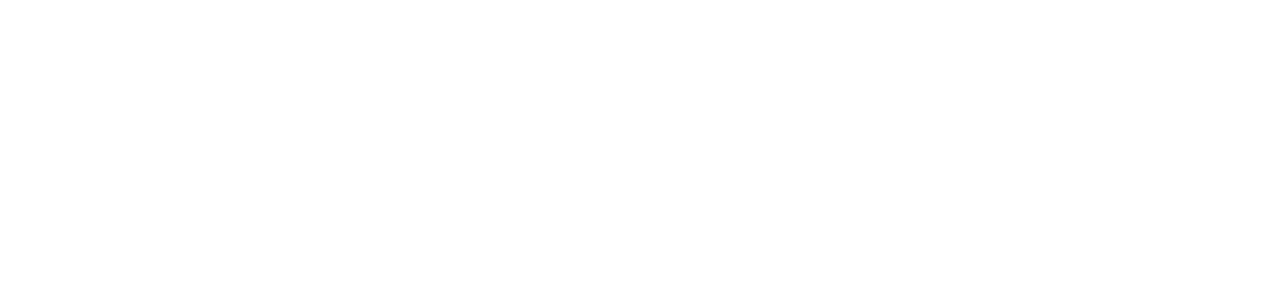
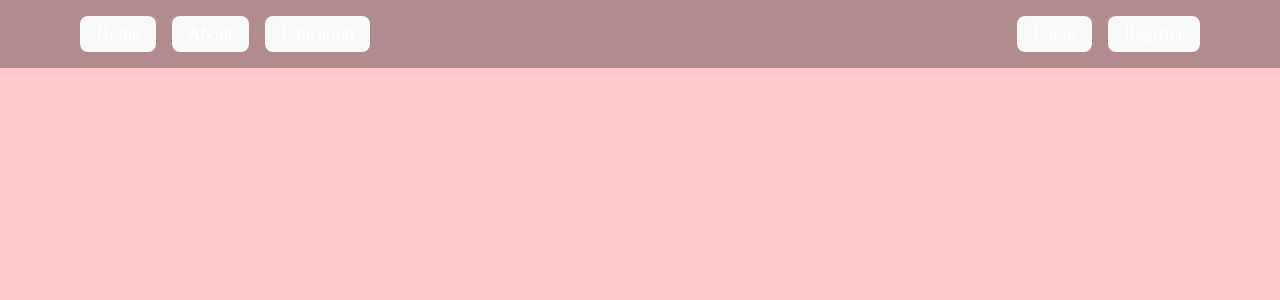
Before and after one commit to Miku21750/Capstone_frond_end, a React (Vite) app in the folder front/: page /about in a window 1280 px wide. Before the commit this address had no page. Shown: the top 300 px of the page. Built offline with nearby package versions, Linux system fonts and the light colour scheme; a web font is replaced by a local one.

Commit message:
feat: add About page component and update routing to include About section

```diff
--- a/front/src/App.jsx
+++ b/front/src/App.jsx
@@ -6,6 +6,7 @@
 import { HomePage } from './Pages/Home_Page'
 import { LoginForm, RegisterForm } from './components/sc-form'
 import { Navigation } from './components/navigation'
+import { About } from './Pages/about'
 function App() {
   const [count, setCount] = useState(0)
 
@@ -15,6 +16,7 @@
         <Routes>
           <Route path='/' element={<Navigation />}>
             <Route index element={<HomePage />} />
+            <Route path='/about' element={<About />} />
           </Route>
           <Route path='/login' element={<LoginForm />}></Route>
           <Route path='/register' element={<RegisterForm />}></Route>
--- /dev/null
+++ b/front/src/Pages/about.jsx
@@ -0,0 +1,13 @@
+import React from 'react'
+
+export const About = () => {
+    return (
+        <>
+            <section className='h-screen bg-red-200 relative'>
+                <div className="relative  flex flex-col justify-center items-start h-full px-6 md:px-20 text-white space-y-6">
+
+                </div>
+            </section>
+        </>
+    )
+}
```
